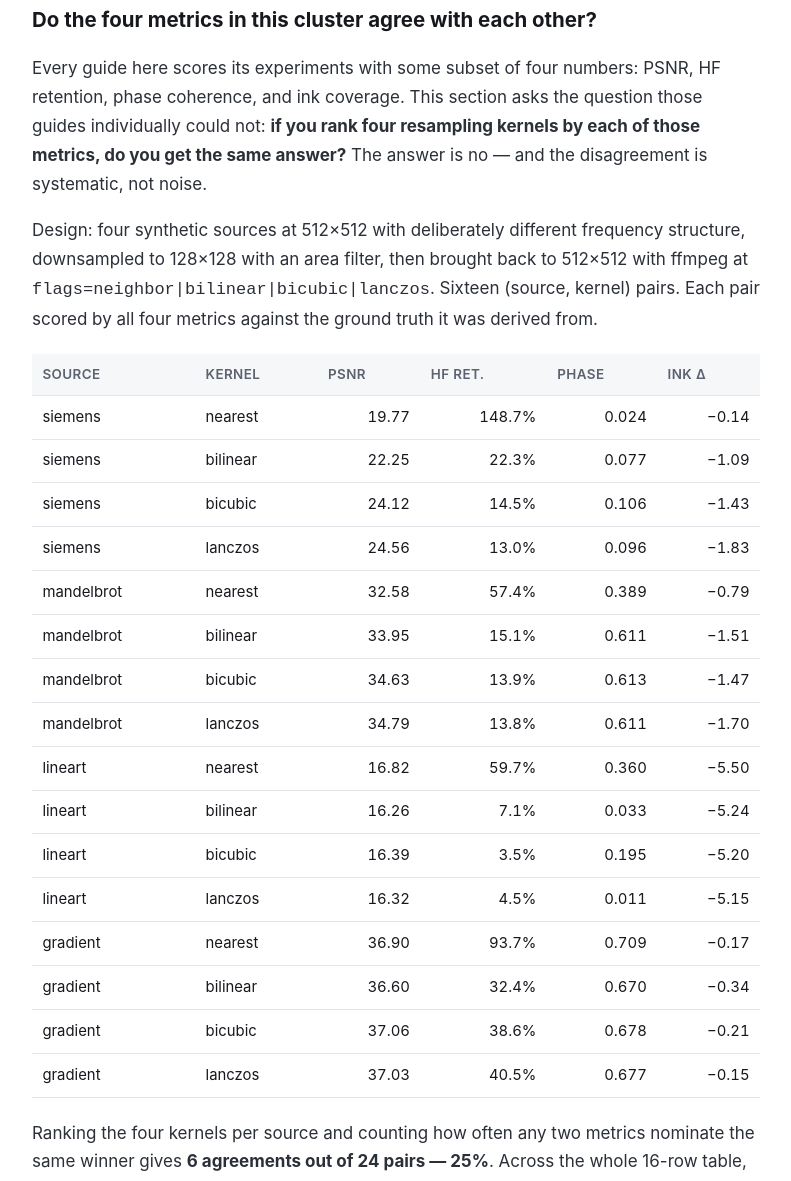
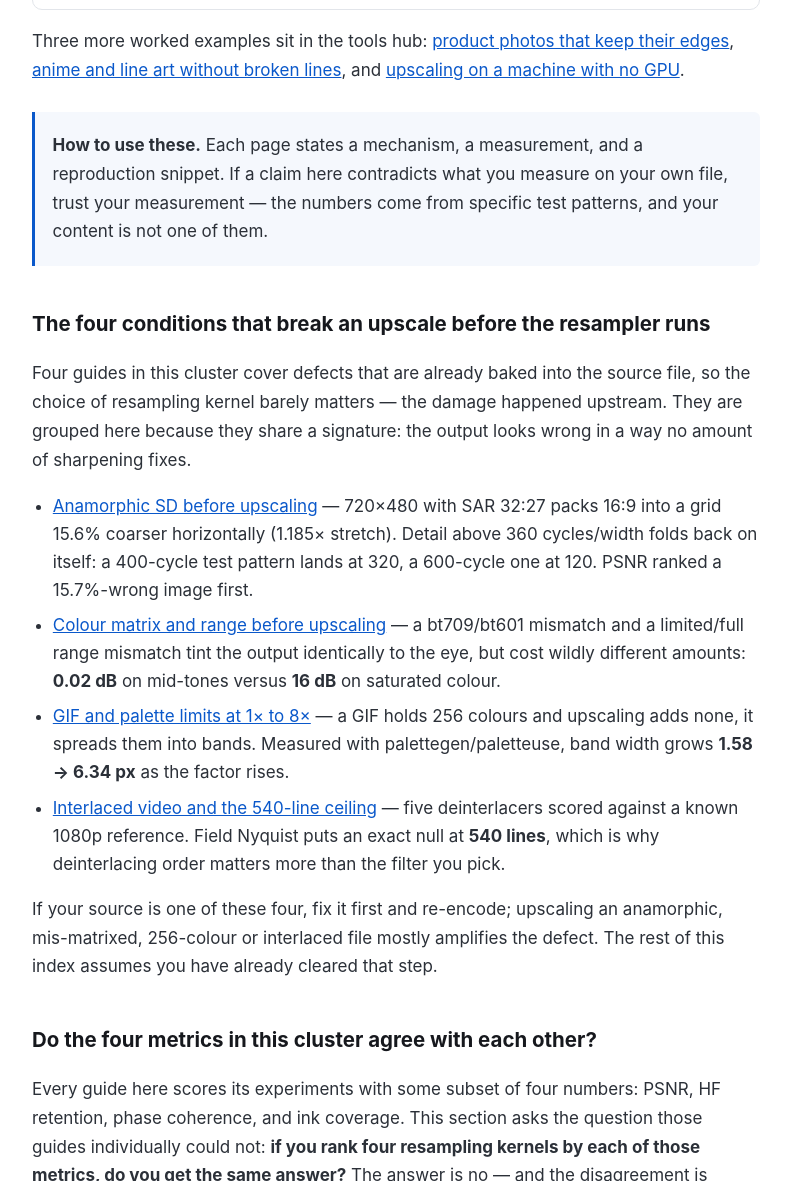
Before and after one commit to celticgemini001/celticgemini001.github.io, a plain HTML site: page index.html in a window 1280 px wide. Shown: the part 6001-7182 px from the top of the page, without its empty margins (244-1035 px from the left). Drawn offline with Linux system fonts and the light colour scheme.

Commit message:
index: link all 37 sitemap URLs dofollow from homepage (was 27/37); add 'four pre-resampler defects' section with measured figures

```diff
--- a/index.html
+++ b/index.html
@@ -29,6 +29,10 @@ a{color:var(--acc)}
 .card:hover{border-color:var(--acc)}
 .card h3{margin:0 0 .3rem;font-size:1.06rem;color:var(--acc);letter-spacing:-.01em}
 .card p{margin:0;font-size:.94rem;color:var(--mut);line-height:1.55}
+.card ul.tightlist{margin:.5rem 0 .6rem;padding-left:1.1rem}
+.card ul.tightlist li{font-size:.9rem;color:var(--mut);line-height:1.5;margin:.15rem 0}
+ul.tightlist{margin:.7rem 0 1rem;padding-left:1.3rem}
+ul.tightlist li{margin:.45rem 0;line-height:1.65}
 .metric{display:inline-block;background:#f2f5fa;color:#3a4250;border-radius:5px;
  padding:.1rem .45rem;font-size:.8rem;font-variant-numeric:tabular-nums;margin-top:.45rem}
 table{width:100%;border-collapse:collapse;margin:1.3rem 0;font-size:.93rem}
@@ -245,6 +249,11 @@ that margin does not.</p>
   <p>The complete list of every measured note in this cluster, one card per guide with the
   headline number from each experiment and a one-line summary of the mechanism it
   demonstrates.</p>
+  <ul class="tightlist">
+    <li><a href="/upgolab-tools/compare.html">Upscaler comparison: UpgoLAB vs Upscayl vs Video2X vs Topaz</a></li>
+    <li><a href="/upgolab-tools/topaz-alternative.html">A free alternative to Topaz Video AI</a></li>
+    <li><a href="/upgolab-tools/blurry-video.html">Making a blurry video sharp without halos</a></li>
+  </ul>
   <span class="metric">25 guides · every number reproducible</span>
 </a>
 
@@ -281,12 +290,45 @@ that margin does not.</p>
   <span class="metric">gain 0.66-0.89x · clump 2.62 px</span>
 </a>
 
+<p>Three more worked examples sit in the tools hub: <a href="/upgolab-tools/product-photos.html">product photos that keep their edges</a>,
+<a href="/upgolab-tools/anime-upscale.html">anime and line art without broken lines</a>, and
+<a href="/upgolab-tools/no-gpu.html">upscaling on a machine with no GPU</a>.</p>
+
 <div class="callout">
 <p><strong>How to use these.</strong> Each page states a mechanism, a measurement, and a
 reproduction snippet. If a claim here contradicts what you measure on your own file, trust
 your measurement — the numbers come from specific test patterns, and your content is not one
 of them.</p>
 </div>
+
+<h2>The four conditions that break an upscale before the resampler runs</h2>
+
+<p>Four guides in this cluster cover defects that are already baked into the source file, so
+the choice of resampling kernel barely matters — the damage happened upstream. They are
+grouped here because they share a signature: the output looks wrong in a way no amount of
+sharpening fixes.</p>
+
+<ul class="tightlist">
+<li><a href="/upgolab-anamorphic-sd-upscale/">Anamorphic SD before upscaling</a> — 720×480 with
+SAR 32:27 packs 16:9 into a grid 15.6% coarser horizontally (1.185× stretch). Detail above
+360 cycles/width folds back on itself: a 400-cycle test pattern lands at 320, a 600-cycle one
+at 120. PSNR ranked a 15.7%-wrong image first.</li>
+<li><a href="/upgolab-color-matrix-and-range/">Colour matrix and range before upscaling</a> — a
+bt709/bt601 mismatch and a limited/full range mismatch tint the output identically to the eye,
+but cost wildly different amounts: <strong>0.02 dB</strong> on mid-tones versus <strong>16 dB</strong>
+on saturated colour.</li>
+<li><a href="/upgolab-gif-palette-upscaling/">GIF and palette limits at 1× to 8×</a> — a GIF
+holds 256 colours and upscaling adds none, it spreads them into bands. Measured with
+palettegen/paletteuse, band width grows <strong>1.58 → 6.34 px</strong> as the factor rises.</li>
+<li><a href="/upgolab-interlaced-video-upscale/">Interlaced video and the 540-line ceiling</a> —
+five deinterlacers scored against a known 1080p reference. Field Nyquist puts an exact null at
+<strong>540 lines</strong>, which is why deinterlacing order matters more than the filter
+you pick.</li>
+</ul>
+
+<p>If your source is one of these four, fix it first and re-encode; upscaling an anamorphic,
+mis-matrixed, 256-colour or interlaced file mostly amplifies the defect. The rest of this
+index assumes you have already cleared that step.</p>
 
 <h2>Do the four metrics in this cluster agree with each other?</h2>
 
```
